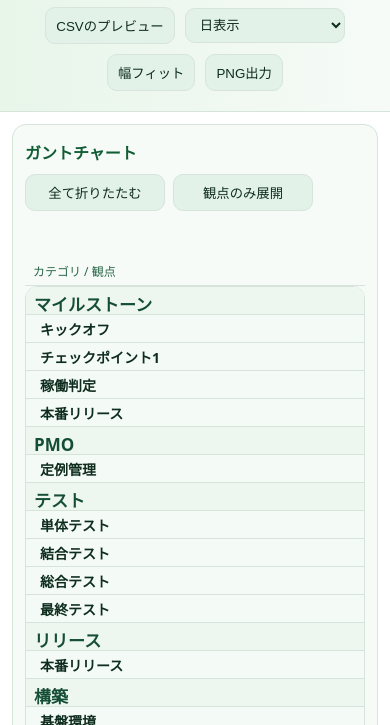
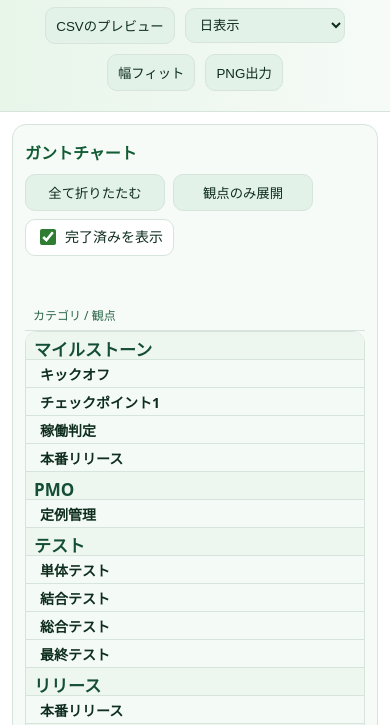
Before and after one commit to yuyuyu0706/csv_gantt_viewer, a website with bundled scripts: page index.html in a window 390 px wide. Shown: the part 115-840 px from the top of the page. Built offline with nearby package versions, Linux system fonts and the light colour scheme.

Commit message:
Add toggle for completed tasks

```diff
--- a/app.js
+++ b/app.js
@@ -68,7 +68,7 @@ function cmpByStartThenName(a, b){
 }
 
 // ===== DOM refs =====
-let fileInput, sampleBtn, zoomSel, fitBtn, csvInput, renderBtn;
+let fileInput, sampleBtn, zoomSel, fitBtn, csvInput, renderBtn, showDoneToggle;
 let headerEl, leftHead, monthRow, dayRow, labelsEl, gridEl, todayEl, previewEl, colResizer;   // v56
 
 let livePreviewTimer = 0;
@@ -161,6 +161,13 @@ export function onRenderClick(){ generate(); }
 export function onPreviewClick(){
   showCsvPreview(renderCsvPreview, csvInput?.value ?? '');
 }
+export function onShowCompletedChange(ev) {
+  const target = ev?.target;
+  const checked = target instanceof HTMLInputElement ? target.checked : true;
+  state.showCompleted = Boolean(checked);
+  render();
+  fixBottomSync();
+}
 // CSV読込み
 export function onFileInputChange() {
   const fileInput = document.getElementById('fileInput');
@@ -251,6 +258,10 @@ window.addEventListener('DOMContentLoaded', async ()=>{
   gridEl = document.getElementById('ganttGrid');
   todayEl = document.getElementById('todayLine');
   previewEl = document.getElementById('csvPreview');
+  showDoneToggle = document.getElementById('showDoneToggle');
+  if (showDoneToggle && showDoneToggle instanceof HTMLInputElement) {
+    showDoneToggle.checked = !!state.showCompleted;
+  }
   if (csvInput) {
     csvInput.addEventListener('input', () => {
       scheduleLivePreview();
@@ -282,7 +293,8 @@ window.addEventListener('DOMContentLoaded', async ()=>{
     onColResizerMouseDown,
     onToggleAllClick, onToggleSubsClick, onToggleTasksClick,
     onModalCloseClick, onBackdropClick, onEscKeydown,
-    onPngClick, onWindowResize, onFitClick
+    onPngClick, onWindowResize, onFitClick,
+    onShowCompletedChange
   });
 
   // modal closed at init
--- a/index.html
+++ b/index.html
@@ -33,6 +33,10 @@
         <button id="toggleAllBtn" title="すべて展開/折りたたみを切替">全て折りたたむ</button>
         <button id="toggleSubsBtn" title="観点（中レベル）を一括で展開/折りたたみ">観点のみ折りたたみ</button>
         <!-- <button id="toggleTasksBtn" title="タスク（孫）を一括で表示/非表示">タスクのみ折りたたみ</button> -->
+        <label class="view-toggle" title="完了済みのタスクを表示するかどうか">
+          <input type="checkbox" id="showDoneToggle" checked />
+          <span>完了済みを表示</span>
+        </label>
       </div>
       <div class="gantt-wrapper">
         <div id="ganttHeader" class="gantt-header">
--- a/js/events.js
+++ b/js/events.js
@@ -59,6 +59,10 @@ export function initEvents(h = {}) {
     const el = document.getElementById('toggleTasksBtn');
     el && el.addEventListener('click', h.onToggleTasksClick);
   }
+  if (h.onShowCompletedChange) {
+    const el = document.getElementById('showDoneToggle');
+    el && el.addEventListener('change', h.onShowCompletedChange, { passive: true });
+  }
   if (h.onModalCloseClick || h.onBackdropClick || h.onEscKeydown) {
     const close = document.getElementById('modalClose');
     const backdrop = document.getElementById('modalBackdrop');
--- a/js/renderer.js
+++ b/js/renderer.js
@@ -177,6 +177,17 @@ function _isDoneStatus(t) {
 }
 
 /**
+ * 完了済みタスクの表示/非表示設定に従い、表示対象のタスク配列を返す
+ * @param {TaskItem[]} items
+ * @returns {TaskItem[]}
+ */
+function _visibleItems(items) {
+  const arr = ensureTasks(items);
+  if (state.showCompleted) return arr;
+  return arr.filter(it => !_isDoneStatus(it));
+}
+
+/**
  * 孫タスクのうち未完了かつ終了日が今日より前の最も近い日を返す
  * @param {TaskItem[]} tasks タスク配列
  * @param {Date} todayUTC0 今日(UTC)の00:00
@@ -257,12 +268,15 @@ export function render(){
   const groups = /** @type {any} */ (state.model.groups || []);
   for (const g of groups){
 
-    rows.push(/** @type {Row} */ ({type:'group', cat:g.cat, items:g.items}));
+    const visibleGroupItems = _visibleItems(g.items);
+    if (!visibleGroupItems.length) continue;
+
+    rows.push(/** @type {Row} */ ({type:'group', cat:g.cat, items: visibleGroupItems}));
     if (state.collapsedCats.has(g.cat)) continue;
 
     // v52: マイルストーンカテゴリは特別扱い
     if (g.cat === 'マイルストーン') {
-      for (const t of g.items) {
+      for (const t of visibleGroupItems) {
         const title = t.sub || t.task || t.name || '';
         rows.push(/** @type {Row} */ ({ type:'milestone', cat:g.cat, item:t, displayName:String(title) }));
       }
@@ -272,7 +286,7 @@ export function render(){
     // 観点ごとにグループ化
     /** @type {Map<string, TaskItem[]>} */
     const bySub = new Map();
-    for (const t of g.items){
+    for (const t of visibleGroupItems){
       const key = (t.sub || '(なし)');
       const arr = ensureTasks(bySub.get(key));
       if (!bySub.has(key)) bySub.set(key, arr);
@@ -307,12 +321,14 @@ export function render(){
       const key = `${g.cat}::${subName}`;
 
       let withTask = false;
-      for (const it of /** @type {TaskItem[]} */ (sb.items || [])) {
+      for (const it of _visibleItems(/** @type {TaskItem[]} */ (sb.items || []))) {
         if (it.task) { withTask = true; break; }
       }
 
+      const subItems = _visibleItems(sb.items);
+      if (!subItems.length) continue;
+
       // 観点見出し行
-      const subItems = ensureTasks(sb.items);
       rows.push(/** @type {SubGroupRow} */({
         type: 'subgroup',
         cat: g.cat,
--- a/js/state.js
+++ b/js/state.js
@@ -5,5 +5,6 @@ export const state = {
   collapsedCats: new Set(),
   collapsedSubs: new Set(),
   hideTaskRows: false,
+  showCompleted: true,
   subsInitialized: false
 };
--- a/styles.css
+++ b/styles.css
@@ -18,6 +18,22 @@ button,select,.file-btn{background:#e2f2e8;color:#0f2d1f;border:1px solid var(--
 
 .view-controls{display:flex;gap:8px;justify-content:flex-start;flex-wrap:wrap;margin:8px 0 12px 0}
 .view-controls button{min-width:140px}
+.view-controls .view-toggle{
+  display:flex;
+  align-items:center;
+  gap:6px;
+  padding:6px 10px;
+  border:1px solid var(--border);
+  border-radius:10px;
+  background:#fff;
+  color:var(--text);
+  cursor:pointer;
+}
+.view-controls .view-toggle input{
+  width:16px;
+  height:16px;
+  accent-color: var(--acc);
+}
 
 @media (max-width: 768px){
   .actions{justify-content:center}
```
